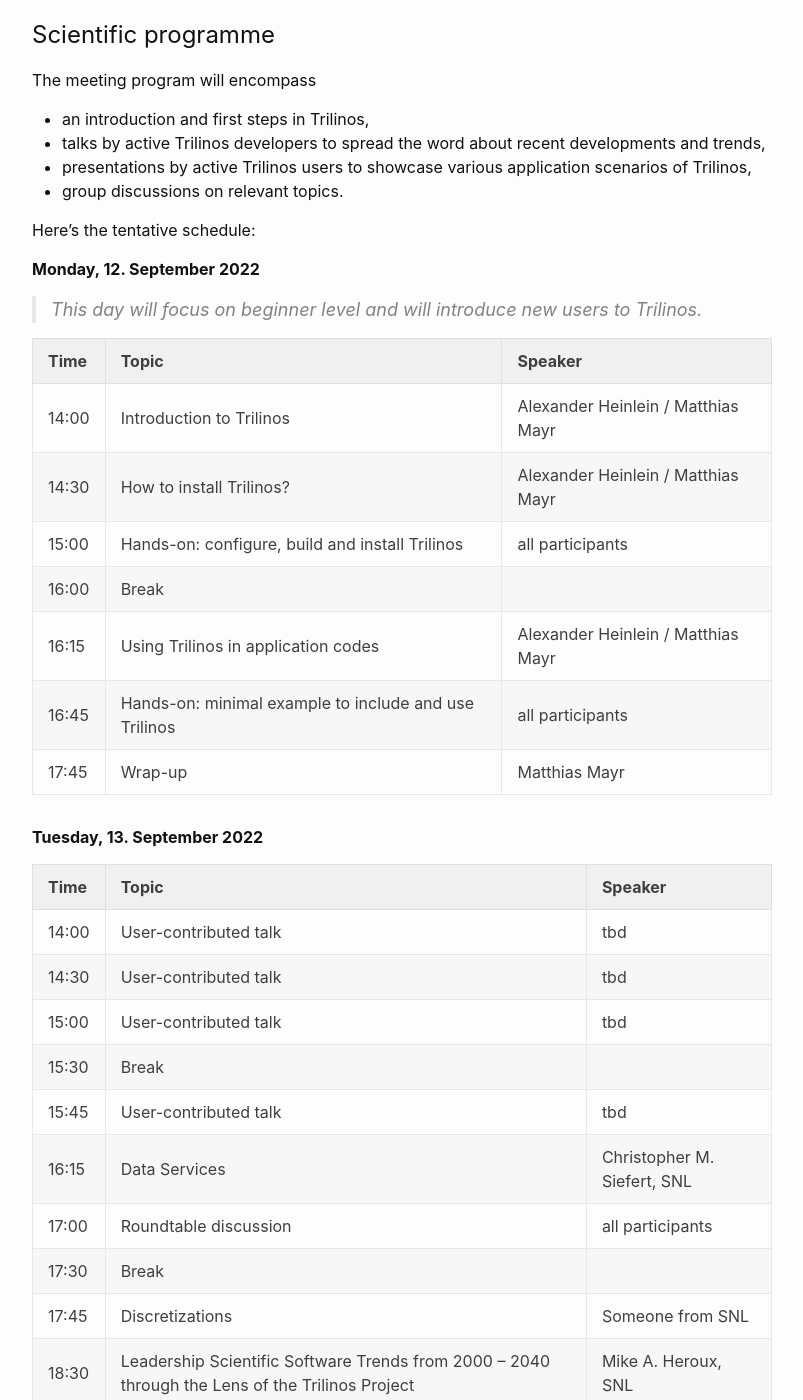
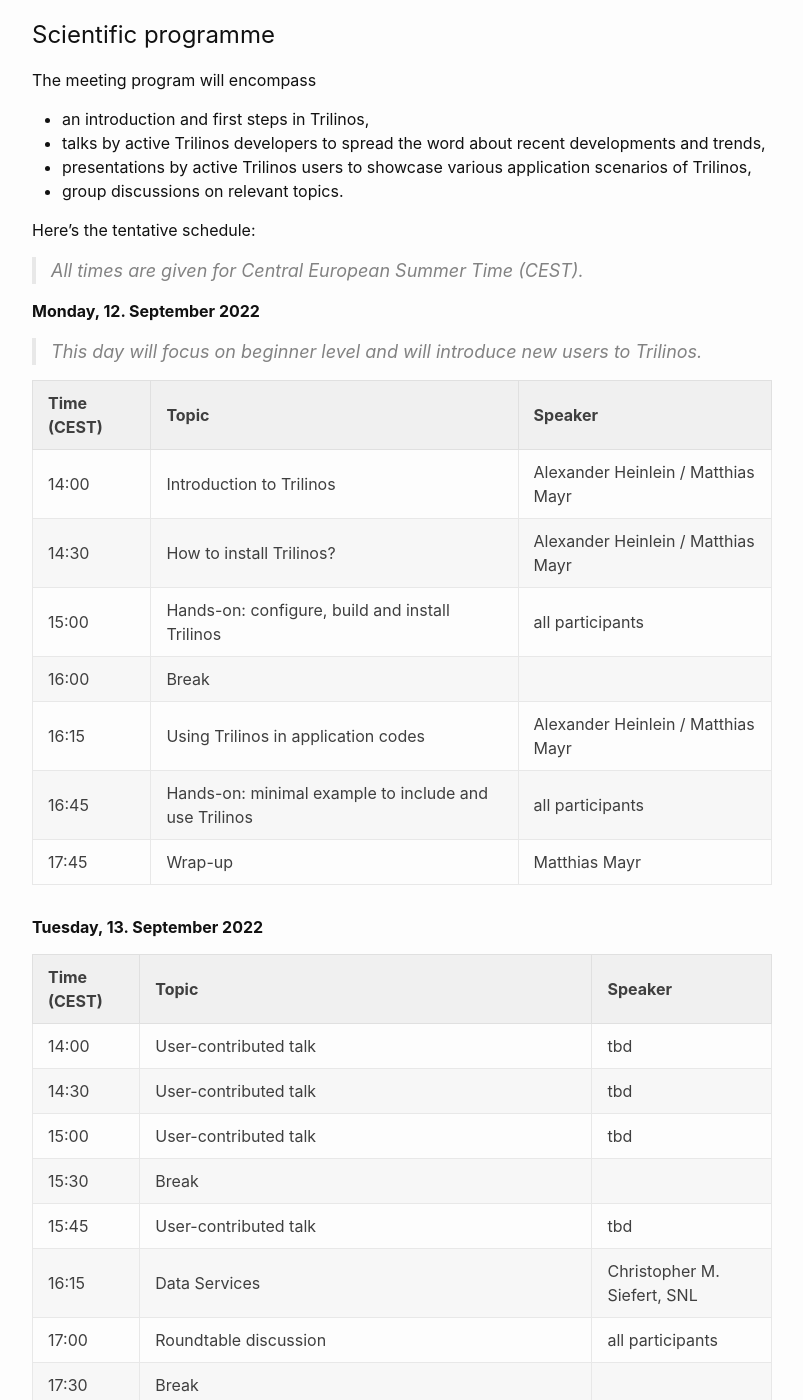
Before and after one commit to EuroTUG/eurotug.github.io, a Jekyll site: the page built from index.md, in a window 1280 px wide and 1400 px high, scrolled down 1250 px. Shown: the whole window, without its empty margins (238-1041 px from the left). Built offline with Jekyll 4.4.1, drawn with Linux system fonts in a browser that asks for light colours.

Commit message:
Specify time zone in schedule

```diff
--- a/index.md
+++ b/index.md
@@ -62,11 +62,13 @@ The meeting program will encompass
 
 Here's the tentative schedule:
 
+> All times are given for Central European Summer Time (CEST).
+
 **Monday, 12. September 2022**
 
 > This day will focus on beginner level and will introduce new users to Trilinos.
 
-| Time | Topic | Speaker |
+| Time (CEST) | Topic | Speaker |
 | ----------- | ----------- | ----------- |
 | 14:00 | Introduction to Trilinos | Alexander Heinlein / Matthias Mayr |
 | 14:30 | How to install Trilinos? | Alexander Heinlein / Matthias Mayr |
@@ -78,7 +80,7 @@ Here's the tentative schedule:
 
 **Tuesday, 13. September 2022**
 
-| Time | Topic | Speaker |
+| Time (CEST) | Topic | Speaker |
 | ----------- | ----------- | ----------- |
 | 14:00 | User-contributed talk | tbd |
 | 14:30 | User-contributed talk | tbd |
@@ -94,7 +96,7 @@ Here's the tentative schedule:
 
 **Wednesday, 14. September 2022**
 
-| Time | Topic | Speaker |
+| Time (CEST) | Topic | Speaker |
 | ----------- | ----------- | ----------- |
 | 14:00 | User-contributed talk | tbd |
 | 14:30 | User-contributed talk | tbd |
```
